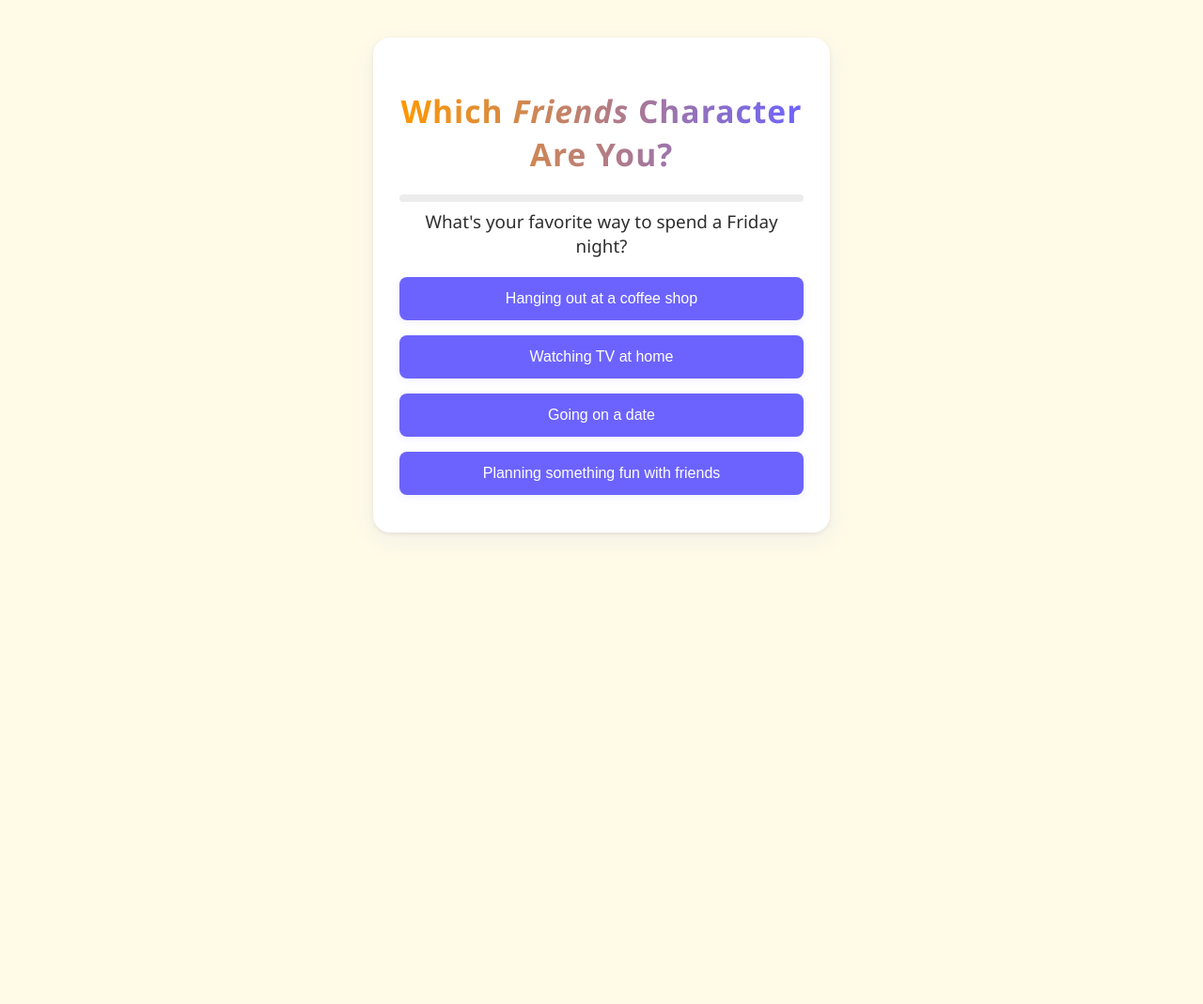
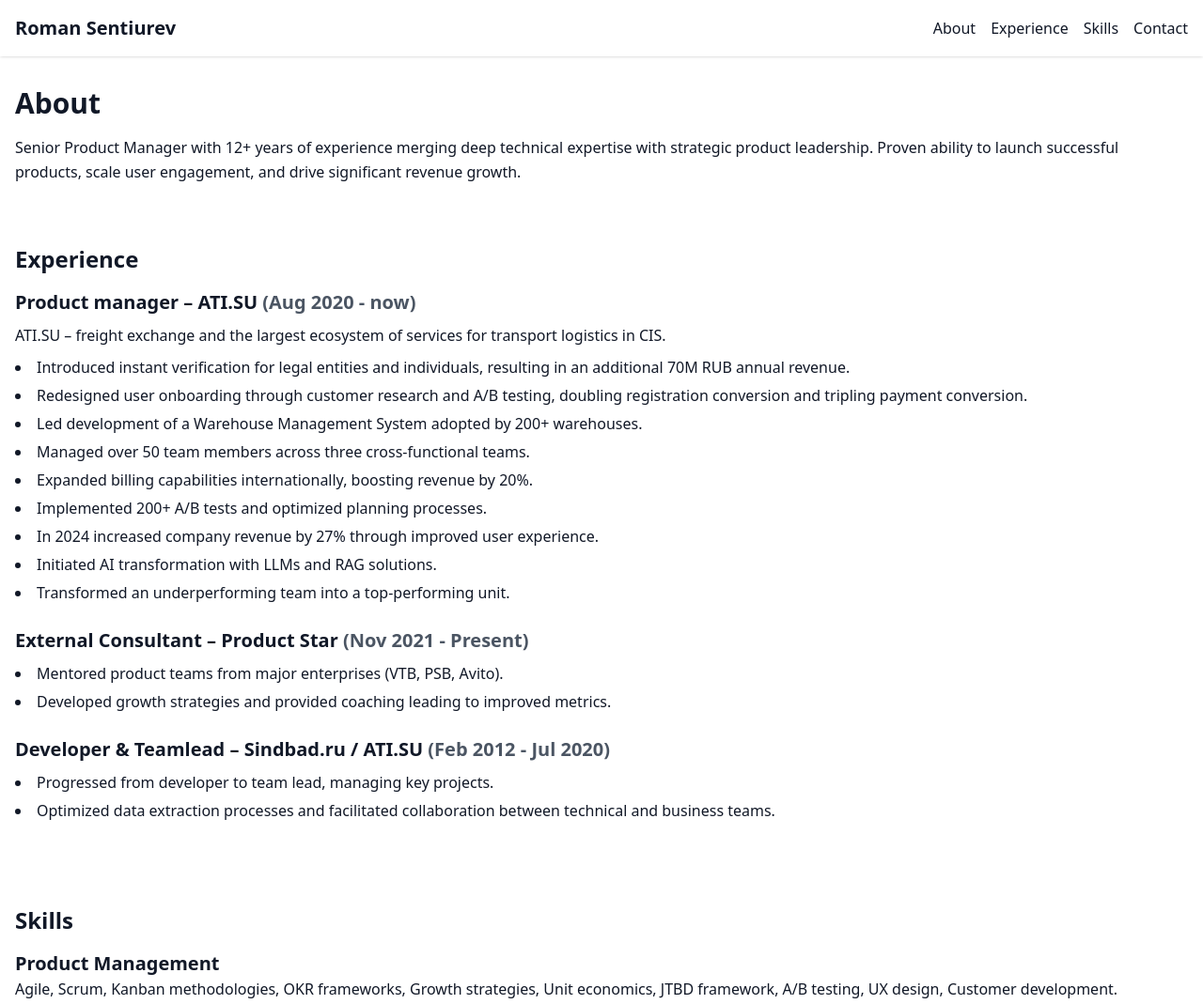
Before and after one commit to Devroman/devroman.github.io, a plain HTML site: page index.html in a window 1280 px wide. Shown: the top 1069 px of the page at 94% size. Before the commit the page ends 800 px from the top, so only its background shows below. Drawn offline with nearby package versions, Linux system fonts and the light colour scheme.

Commit message:
Create resume website

```diff
--- a/index.html
+++ b/index.html
@@ -1,357 +1,118 @@
 <!DOCTYPE html>
-<html lang="en">
+<html lang="en" class="scroll-smooth">
 <head>
   <meta charset="UTF-8">
-  <title>Which Friends Character Are You?</title>
-  <meta name="viewport" content="width=device-width, initial-scale=1.0">
+  <meta name="viewport" content="width=device-width, initial-scale=1">
+  <title>Roman Sentiurev - Product Manager</title>
+  <meta name="description" content="Resume of Roman Sentiurev, Senior Product Manager from Almaty, Kazakhstan.">
+  <meta name="keywords" content="Roman Sentiurev, Product Manager, Resume, CV">
+  <meta property="og:title" content="Roman Sentiurev - Product Manager Resume">
+  <meta property="og:description" content="Senior Product Manager with over 12 years of experience.">
+  <meta property="og:type" content="website">
+  <meta property="og:url" content="https://devroman.com">
+  <script src="https://cdn.tailwindcss.com"></script>
   <style>
-    :root {
-      --primary: #ff9800;
-      --secondary: #6c63ff;
-      --bg: #fffbe7;
-      --accent: #ff4f81;
-      --text: #2e2e2e;
-      --card-bg: #fff;
-      --btn-bg: #6c63ff;
-      --btn-hover: #ff9800;
-      --shadow: 0 8px 24px rgba(108,99,255,0.08), 0 1.5px 4px rgba(0,0,0,0.08);
-    }
-    body {
-      background: var(--bg);
-      font-family: 'Segoe UI', 'Roboto', Arial, sans-serif;
-      color: var(--text);
-      margin: 0;
-      min-height: 100vh;
-      display: flex;
-      align-items: center;
-      flex-direction: column;
-    }
-    .container {
-      background: var(--card-bg);
-      max-width: 430px;
-      margin: 40px auto;
-      border-radius: 18px;
-      box-shadow: var(--shadow);
-      padding: 32px 28px 28px 28px;
-      text-align: center;
-    }
-    h1 {
-      background: linear-gradient(90deg, var(--primary), var(--secondary));
-      -webkit-background-clip: text;
-      -webkit-text-fill-color: transparent;
-      font-size: 2.1rem;
-      margin-bottom: 18px;
-      letter-spacing: 1px;
-    }
-    .question {
-      font-size: 1.18rem;
-      margin-bottom: 20px;
-      font-weight: 500;
-    }
-    .options {
-      display: flex;
-      flex-direction: column;
-      gap: 16px;
-      margin-bottom: 12px;
-    }
-    .option-btn {
-      background: var(--btn-bg);
-      color: #fff;
-      border: none;
-      padding: 14px 8px;
-      border-radius: 8px;
-      font-size: 1rem;
-      font-weight: 500;
-      cursor: pointer;
-      transition: background 0.15s, transform 0.08s;
-      box-shadow: 0 2px 8px rgba(108,99,255,0.10);
-    }
-    .option-btn:hover, .option-btn.selected {
-      background: var(--btn-hover);
-      transform: translateY(-2px) scale(1.03);
-    }
-    .progress {
-      height: 8px;
-      background: #ececec;
-      border-radius: 8px;
-      margin: 20px 0 8px 0;
-      overflow: hidden;
-    }
-    .progress-bar {
-      background: linear-gradient(90deg, var(--secondary), var(--primary));
-      height: 100%;
-      width: 0;
-      transition: width 0.3s;
-    }
-    .btn {
-      margin-top: 18px;
-      background: var(--accent);
-      color: #fff;
-      border: none;
-      padding: 12px 22px;
-      border-radius: 8px;
-      font-size: 1rem;
-      font-weight: 600;
-      cursor: pointer;
-      transition: background 0.15s;
-      box-shadow: 0 2px 8px rgba(255,79,129,0.10);
-    }
-    .btn:hover {
-      background: var(--primary);
-    }
-    .result {
-      font-size: 1.3rem;
-      margin: 18px 0 8px 0;
-      font-weight: 600;
-    }
-    .character {
-      font-size: 1.8rem;
-      margin: 4px 0;
-      font-weight: 700;
-    }
-    .desc {
-      font-size: 1.02rem;
-      color: #555;
-      margin-bottom: 10px;
-    }
-    .avatar {
-      width: 100px;
-      height: 100px;
-      border-radius: 50%;
-      margin: 10px auto 18px auto;
-      object-fit: cover;
-      box-shadow: 0 2px 10px rgba(0,0,0,0.09);
-      border: 3px solid var(--primary);
-      display: block;
-    }
-    @media (max-width: 500px) {
-      .container { padding: 20px 6px 20px 6px; }
-      h1 { font-size: 1.3rem; }
-      .question { font-size: 1rem; }
-    }
+    html { scroll-behavior: smooth; }
   </style>
 </head>
-<body>
-  <div class="container" id="quiz-container">
-    <h1>Which <span style="font-style: italic;">Friends</span> Character Are You?</h1>
-    <div class="progress">
-      <div class="progress-bar" id="progress-bar"></div>
-    </div>
-    <div id="quiz-content"></div>
-    <button class="btn" id="next-btn" style="display:none;">Next</button>
-  </div>
-  <script>
-    // Quiz data: Each option maps to (character, points)
-    const questions = [
-      {
-        q: "What's your favorite way to spend a Friday night?",
-        options: [
-          { text: "Hanging out at a coffee shop", character: "Rachel" },
-          { text: "Watching TV at home", character: "Chandler" },
-          { text: "Going on a date", character: "Joey" },
-          { text: "Planning something fun with friends", character: "Monica" }
-        ]
-      },
-      {
-        q: "Pick a pet:",
-        options: [
-          { text: "A dinosaur (well, a toy one!)", character: "Ross" },
-          { text: "A chick or a duck", character: "Joey" },
-          { text: "A fancy purebred cat", character: "Rachel" },
-          { text: "A regular dog", character: "Monica" }
-        ]
-      },
-      {
-        q: "What describes your fashion sense?",
-        options: [
-          { text: "Trendy and stylish", character: "Rachel" },
-          { text: "Comfy and casual", character: "Chandler" },
-          { text: "Sporty and practical", character: "Monica" },
-          { text: "Classic and a bit nerdy", character: "Ross" }
-        ]
-      },
-      {
-        q: "Your friends would say you're...",
-        options: [
-          { text: "The funny one", character: "Chandler" },
-          { text: "The caring one", character: "Monica" },
-          { text: "The quirky one", character: "Phoebe" },
-          { text: "The charming one", character: "Joey" }
-        ]
-      },
-      {
-        q: "What's your dream job?",
-        options: [
-          { text: "Fashion executive", character: "Rachel" },
-          { text: "Chef", character: "Monica" },
-          { text: "Actor", character: "Joey" },
-          { text: "Paleontologist", character: "Ross" }
-        ]
-      },
-      {
-        q: "Pick a catchphrase:",
-        options: [
-          { text: "\"How you doin'?\"", character: "Joey" },
-          { text: "\"We were on a break!\"", character: "Ross" },
-          { text: "\"Oh. My. God.\"", character: "Janice" },
-          { text: "\"Could I BE any more...\"", character: "Chandler" }
-        ]
-      },
-      {
-        q: "Choose a coffee:",
-        options: [
-          { text: "Cappuccino", character: "Rachel" },
-          { text: "Black coffee", character: "Ross" },
-          { text: "Espresso", character: "Joey" },
-          { text: "Herbal tea", character: "Phoebe" }
-        ]
-      },
-      {
-        q: "How do you handle stress?",
-        options: [
-          { text: "Clean and organize everything", character: "Monica" },
-          { text: "Make a joke", character: "Chandler" },
-          { text: "Write a song", character: "Phoebe" },
-          { text: "Eat pizza", character: "Joey" }
-        ]
-      },
-      {
-        q: "What's most important to you?",
-        options: [
-          { text: "My friends", character: "Monica" },
-          { text: "Success", character: "Rachel" },
-          { text: "Love", character: "Ross" },
-          { text: "Freedom", character: "Phoebe" }
-        ]
-      },
-      {
-        q: "Which flaw do you most relate to?",
-        options: [
-          { text: "I can be a neat freak", character: "Monica" },
-          { text: "I get jealous sometimes", character: "Ross" },
-          { text: "I'm a bit too honest", character: "Phoebe" },
-          { text: "I'm a commitment-phobe", character: "Chandler" }
-        ]
-      }
-    ];
+<body class="bg-white text-gray-900 font-sans antialiased leading-relaxed">
+  <header class="sticky top-0 bg-white shadow">
+    <nav class="container mx-auto flex justify-between items-center py-4 px-4">
+      <div class="text-xl font-bold">Roman Sentiurev</div>
+      <ul class="flex space-x-4">
+        <li><a href="#about" class="hover:text-blue-600">About</a></li>
+        <li><a href="#experience" class="hover:text-blue-600">Experience</a></li>
+        <li><a href="#skills" class="hover:text-blue-600">Skills</a></li>
+        <li><a href="#contact" class="hover:text-blue-600">Contact</a></li>
+      </ul>
+    </nav>
+  </header>
 
-    // Result descriptions and avatars
-    const results = {
-      Rachel: {
-        name: "Rachel Green",
-        desc: "You're stylish, ambitious, and always growing. You value friendship and know how to have fun.",
-        avatar: "https://static.wikia.nocookie.net/friends/images/6/6c/Rachel_Green.png"
-      },
-      Monica: {
-        name: "Monica Geller",
-        desc: "You're caring, competitive, and fiercely loyal. You keep your friends together and love making things perfect.",
-        avatar: "https://static.wikia.nocookie.net/friends/images/8/89/Monica_Geller.png"
-      },
-      Ross: {
-        name: "Ross Geller",
-        desc: "You're smart, passionate, and a little quirky. You love to learn and care deeply about your loved ones.",
-        avatar: "https://static.wikia.nocookie.net/friends/images/4/4d/Ross_Geller.png"
-      },
-      Chandler: {
-        name: "Chandler Bing",
-        desc: "You're witty, sarcastic, and secretly sweet. You use humor to get through tough times and always support your friends.",
-        avatar: "https://static.wikia.nocookie.net/friends/images/1/15/Chandler_Bing.png"
-      },
-      Joey: {
-        name: "Joey Tribbiani",
-        desc: "You're fun-loving, loyal, and always up for an adventure. People love your charm and big heart.",
-        avatar: "https://static.wikia.nocookie.net/friends/images/e/e3/Joey_Tribbiani.png"
-      },
-      Phoebe: {
-        name: "Phoebe Buffay",
-        desc: "You're creative, unique, and free-spirited. You march to your own beat and inspire everyone around you.",
-        avatar: "https://static.wikia.nocookie.net/friends/images/2/2f/Phoebe_Buffay.png"
-      },
-      Janice: {
-        name: "Janice Litman",
-        desc: "Oh. My. God. You always make an impression! You’re bold, memorable, and never afraid to speak your mind.",
-        avatar: "https://static.wikia.nocookie.net/friends/images/6/6c/Janice_Litman-Goralnik.png"
-      }
-    };
+  <main class="container mx-auto px-4">
+    <section id="about" class="py-8">
+      <h1 class="text-3xl font-bold mb-4">About</h1>
+      <p>Senior Product Manager with 12+ years of experience merging deep technical expertise with strategic product leadership. Proven ability to launch successful products, scale user engagement, and drive significant revenue growth.</p>
+    </section>
 
-    let currentQuestion = 0;
-    let answers = [];
+    <section id="experience" class="py-8">
+      <h2 class="text-2xl font-bold mb-4">Experience</h2>
+      <article class="mb-6">
+        <h3 class="text-xl font-semibold">Product manager – ATI.SU <span class="text-gray-600">(Aug 2020 - now)</span></h3>
+        <p class="mt-2">ATI.SU – freight exchange and the largest ecosystem of services for transport logistics in CIS.</p>
+        <ul class="list-disc list-inside mt-2 space-y-1">
+          <li>Introduced instant verification for legal entities and individuals, resulting in an additional 70M RUB annual revenue.</li>
+          <li>Redesigned user onboarding through customer research and A/B testing, doubling registration conversion and tripling payment conversion.</li>
+          <li>Led development of a Warehouse Management System adopted by 200+ warehouses.</li>
+          <li>Managed over 50 team members across three cross-functional teams.</li>
+          <li>Expanded billing capabilities internationally, boosting revenue by 20%.</li>
+          <li>Implemented 200+ A/B tests and optimized planning processes.</li>
+          <li>In 2024 increased company revenue by 27% through improved user experience.</li>
+          <li>Initiated AI transformation with LLMs and RAG solutions.</li>
+          <li>Transformed an underperforming team into a top-performing unit.</li>
+        </ul>
+      </article>
+      <article class="mb-6">
+        <h3 class="text-xl font-semibold">External Consultant – Product Star <span class="text-gray-600">(Nov 2021 - Present)</span></h3>
+        <ul class="list-disc list-inside mt-2 space-y-1">
+          <li>Mentored product teams from major enterprises (VTB, PSB, Avito).</li>
+          <li>Developed growth strategies and provided coaching leading to improved metrics.</li>
+        </ul>
+      </article>
+      <article class="mb-6">
+        <h3 class="text-xl font-semibold">Developer &amp; Teamlead – Sindbad.ru / ATI.SU <span class="text-gray-600">(Feb 2012 - Jul 2020)</span></h3>
+        <ul class="list-disc list-inside mt-2 space-y-1">
+          <li>Progressed from developer to team lead, managing key projects.</li>
+          <li>Optimized data extraction processes and facilitated collaboration between technical and business teams.</li>
+        </ul>
+      </article>
+    </section>
 
-    function renderQuestion() {
-      const q = questions[currentQuestion];
-      document.getElementById('progress-bar').style.width = ((currentQuestion) / questions.length * 100) + "%";
-      let html = `
-        <div class="question">${q.q}</div>
-        <div class="options" id="options">
-      `;
-      q.options.forEach((opt, i) => {
-        html += `<button class="option-btn" onclick="selectOption(${i})">${opt.text}</button>`;
-      });
-      html += '</div>';
-      document.getElementById('quiz-content').innerHTML = html;
-      document.getElementById('next-btn').style.display = 'none';
-    }
+    <section id="skills" class="py-8">
+      <h2 class="text-2xl font-bold mb-4">Skills</h2>
+      <h3 class="text-xl font-semibold">Product Management</h3>
+      <p>Agile, Scrum, Kanban methodologies, OKR frameworks, Growth strategies, Unit economics, JTBD framework, A/B testing, UX design, Customer development.</p>
+      <h3 class="text-xl font-semibold mt-4">Technical Expertise</h3>
+      <p>Python, JavaScript, Docker, Grafana, Gitlab-CI, Ansible, LLM deployment, RAG.</p>
+      <h3 class="text-xl font-semibold mt-4">Financial Analysis</h3>
+      <p>Budget planning, revenue growth strategies, financial modeling, unit economics analysis.</p>
+      <h3 class="text-xl font-semibold mt-4">Fintech</h3>
+      <p>International billing systems, payment gateway integration, multi-currency transactions.</p>
+    </section>
 
-    function selectOption(optIdx) {
-      // Deselect any previous
-      document.querySelectorAll('.option-btn').forEach(btn => btn.classList.remove('selected'));
-      // Select current
-      document.querySelectorAll('.option-btn')[optIdx].classList.add('selected');
-      answers[currentQuestion] = optIdx;
-      document.getElementById('next-btn').style.display = 'inline-block';
-    }
+    <section id="contact" class="py-8">
+      <h2 class="text-2xl font-bold mb-4">Contact</h2>
+      <ul class="space-y-1">
+        <li>Email: <a href="mailto:mailbox@devroman.com" class="text-blue-600 hover:underline">mailbox@devroman.com</a></li>
+        <li>LinkedIn: <a href="https://www.linkedin.com/in/devroman/" class="text-blue-600 hover:underline">linkedin.com/in/devroman</a></li>
+        <li>Phone: <a href="tel:+77474875942" class="text-blue-600 hover:underline">+7 (747) 487 5942</a></li>
+        <li>Telegram: <a href="https://t.me/devroman" class="text-blue-600 hover:underline">@devroman</a></li>
+        <li>Almaty, Kazakhstan</li>
+      </ul>
+    </section>
+  </main>
 
-    document.getElementById('next-btn').onclick = () => {
-      if (typeof answers[currentQuestion] === 'undefined') return;
-      currentQuestion++;
-      if (currentQuestion < questions.length) {
-        renderQuestion();
-      } else {
-        showResult();
-      }
-    };
+  <footer class="bg-gray-100 text-center py-4">
+    <p>&copy; 2024 Roman Sentiurev</p>
+  </footer>
 
-    function showResult() {
-      // Calculate scores
-      const scoreMap = {};
-      questions.forEach((q, qIdx) => {
-        const opt = q.options[answers[qIdx]];
-        if (!scoreMap[opt.character]) scoreMap[opt.character] = 0;
-        scoreMap[opt.character]++;
-      });
-      // Get max
-      let maxChar = null, maxScore = 0;
-      Object.entries(scoreMap).forEach(([char, score]) => {
-        if (score > maxScore) {
-          maxChar = char;
-          maxScore = score;
-        }
-      });
-      // Show result
-      const res = results[maxChar] || results["Rachel"];
-      document.getElementById('progress-bar').style.width = "100%";
-      document.getElementById('quiz-content').innerHTML = `
-        <div class="result">You are most like...</div>
-        <img class="avatar" src="${res.avatar}" alt="${res.name}">
-        <div class="character">${res.name}</div>
-        <div class="desc">${res.desc}</div>
-        <button class="btn" onclick="restartQuiz()">Try Again</button>
-      `;
-      document.getElementById('next-btn').style.display = 'none';
-    }
-
-    function restartQuiz() {
-      currentQuestion = 0;
-      answers = [];
-      renderQuestion();
-    }
-
-    // Initial render
-    renderQuestion();
-
-    // Expose selectOption for inline onclick
-    window.selectOption = selectOption;
-    window.restartQuiz = restartQuiz;
+  <script type="application/ld+json">
+  {
+    "@context": "https://schema.org",
+    "@type": "Person",
+    "name": "Roman Sentiurev",
+    "jobTitle": "Product manager",
+    "address": {
+      "@type": "PostalAddress",
+      "addressLocality": "Almaty",
+      "addressCountry": "Kazakhstan"
+    },
+    "email": "mailbox@devroman.com",
+    "telephone": "+7-747-487-5942",
+    "url": "https://www.linkedin.com/in/devroman/",
+    "sameAs": [
+      "https://t.me/devroman"
+    ]
+  }
   </script>
 </body>
 </html>
```
Also changed, not shown: 1 other file.
